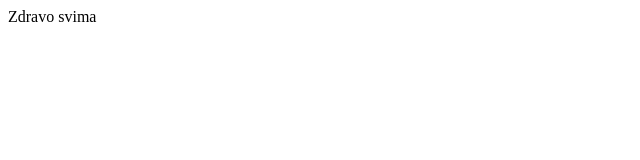
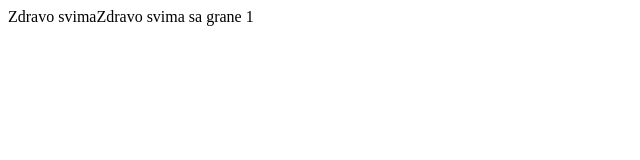
Before and after one commit to AleksandarBrko/Fronteend2021, a plain HTML site: page index.html in a window 1280 px wide. Shown: the whole page, without its empty margins (0-640 px from the left). Drawn offline with Linux system fonts and the light colour scheme.

Commit message:
Update index.html

```diff
--- a/index.html
+++ b/index.html
@@ -7,6 +7,7 @@
     <title>Document</title>
     <script>
         document.write("Zdravo svima");
+        document.write("Zdravo svima sa grane 1");
     </script>
 </head>
 <body>
```
